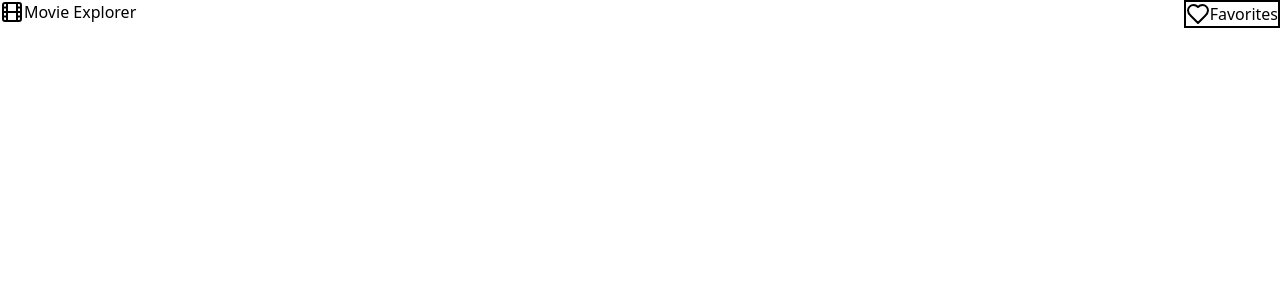
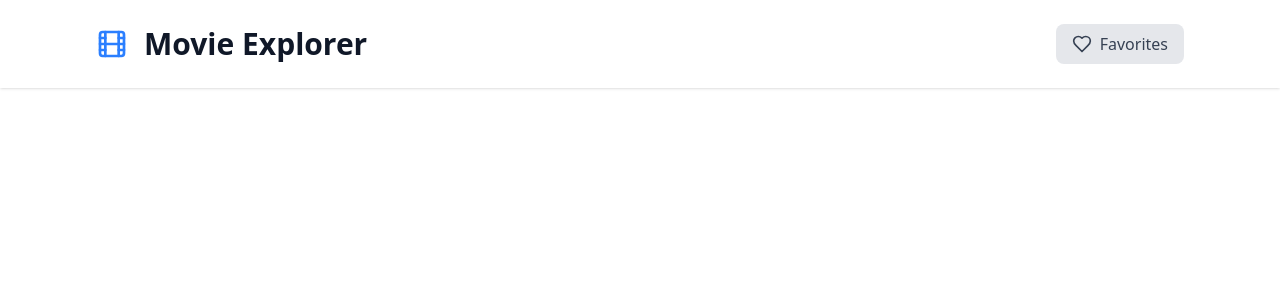
Before and after one commit to Habib-Al-Deek/movie-explorer, a Next.js app: page / in a window 1280 px wide. Shown: the top 300 px of the page. Built offline with nearby package versions, Linux system fonts and the light colour scheme.

Commit message:
added navbar

```diff
--- a/app/components/navbar.js
+++ b/app/components/navbar.js
@@ -3,17 +3,19 @@ import { Film, Heart } from "lucide-react";
 
 function navbar() {
   return (
-    <div className=" flex justify-between">
-      <div className=" flex">
-        <Film />
-        <p>Movie Explorer</p>
-      </div>
-      <div>
-        <button className=" flex border-2">
-          <Heart /> Favorites
+    <header className=" bg-white shadow">
+      <div className=" flex justify-between px-24 py-6 max-lg:15 max-md:px-12 max-sm:px-4">
+        <div className=" flex items-center">
+          <Film className=" h-8 w-8 text-blue-500 mr-4 max-sm:mr-2" />
+          <h1 className=" text-3xl font-bold text-gray-900 max-sm:text-xl">
+            Movie Explorer
+          </h1>
+        </div>
+        <button className=" flex items-center px-4 py-2 rounded-lg bg-gray-200 text-gray-700">
+          <Heart className=" h-5 w-5 mr-2" /> Favorites
         </button>
       </div>
-    </div>
+    </header>
   );
 }
 
--- a/app/styles/globals.css
+++ b/app/styles/globals.css
@@ -1,19 +1,5 @@
 @import "tailwindcss";
-
-body,
-html {
-  width: 100%;
-  height: 100vh;
-  /* overflow-y: hidden; */
-  /* overflow-x: hidden; */
-}
 
 body {
   scroll-behavior: smooth !important;
 }
-
-* {
-  margin: 0;
-  padding: 0;
-  box-sizing: border-box;
-}
--- a/next.config.mjs
+++ b/next.config.mjs
@@ -1,4 +1,6 @@
 /** @type {import('next').NextConfig} */
-const nextConfig = {};
+const nextConfig = {
+  devIndicators: false,
+};
 
 export default nextConfig;
```
